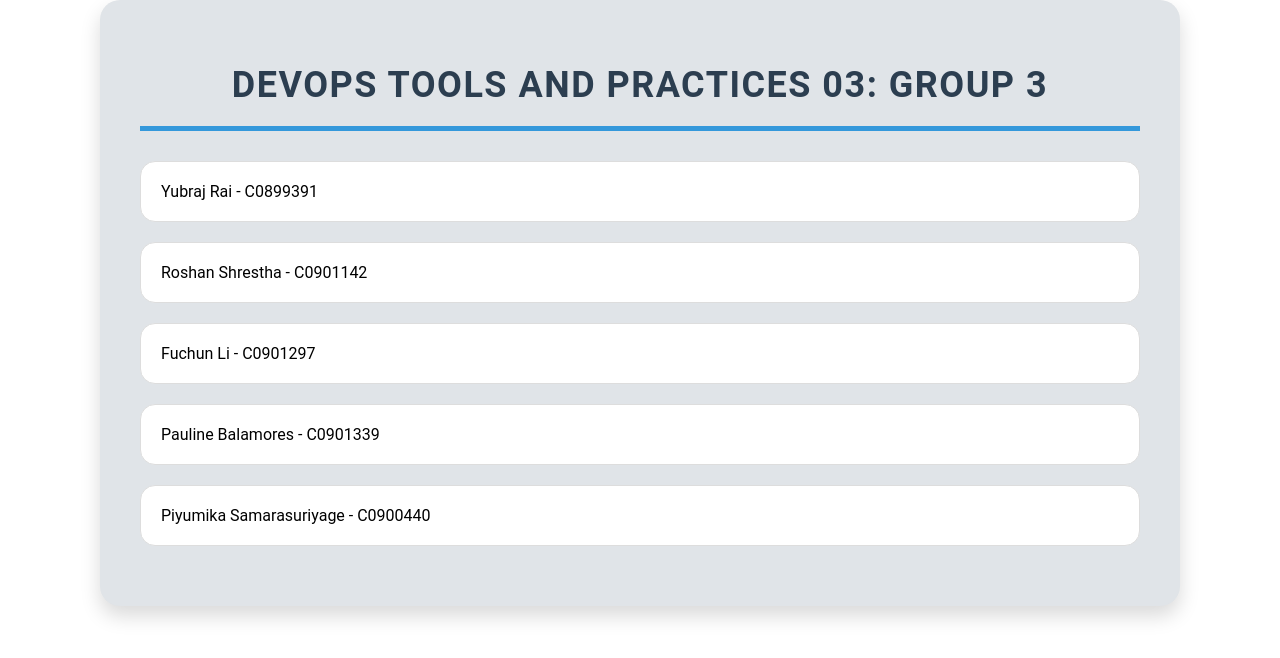
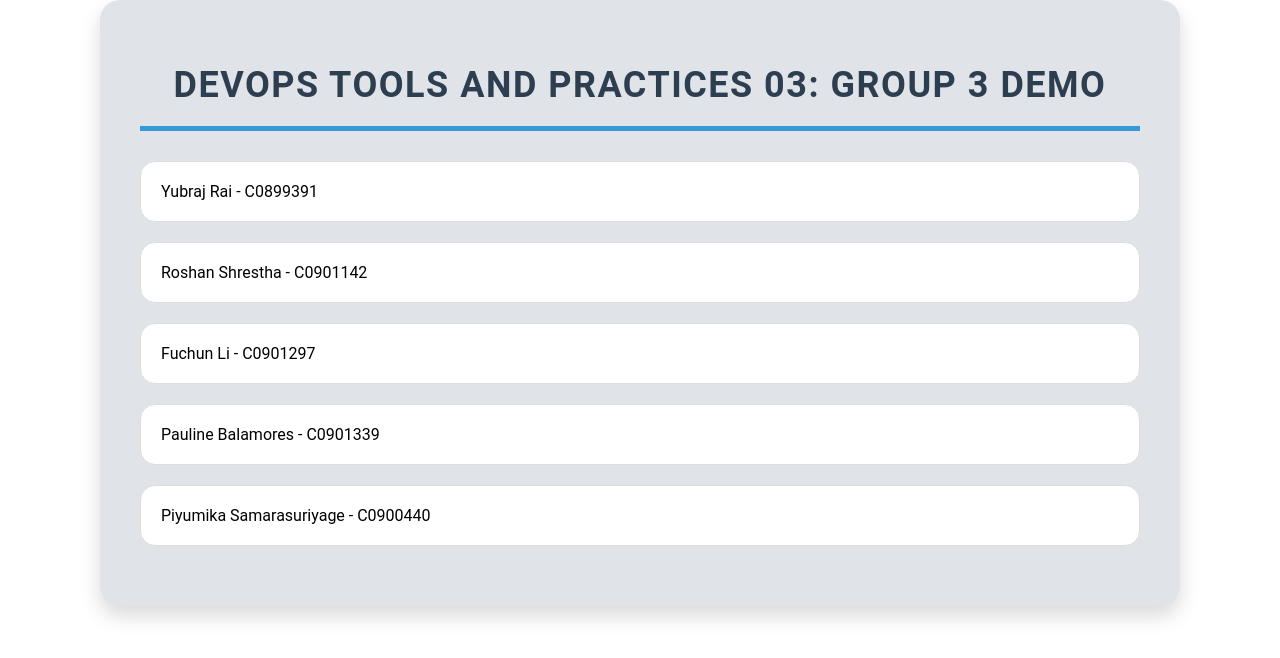
Before and after one commit to DevOps-Group3/Students-List-Group-3, a React (Create React App) app: page / in a window 1280 px wide. Shown: the top 658 px of the page. Built offline with nearby package versions, Linux system fonts and the light colour scheme.

Commit message:
modified file

```diff
--- a/src/App.css
+++ b/src/App.css
@@ -11,6 +11,8 @@
 
 /* Importing Roboto font from Google Fonts */
 @import url('https://fonts.googleapis.com/css2?family=Roboto:wght@400;500;700&display=swap');
+
+
 
 /* Styling for the header */
 h1 {
--- a/src/StudentList.js
+++ b/src/StudentList.js
@@ -10,7 +10,7 @@ const students = [
 const StudentList = () => {
   return (
     <div>
-      <h1>DevOps Tools and Practices 03: Group 3</h1>
+      <h1>DevOps Tools and Practices 03: Group 3 Demo</h1>
       <ul>
         {students.map((student) => (
           <li key={student.id}>
```
